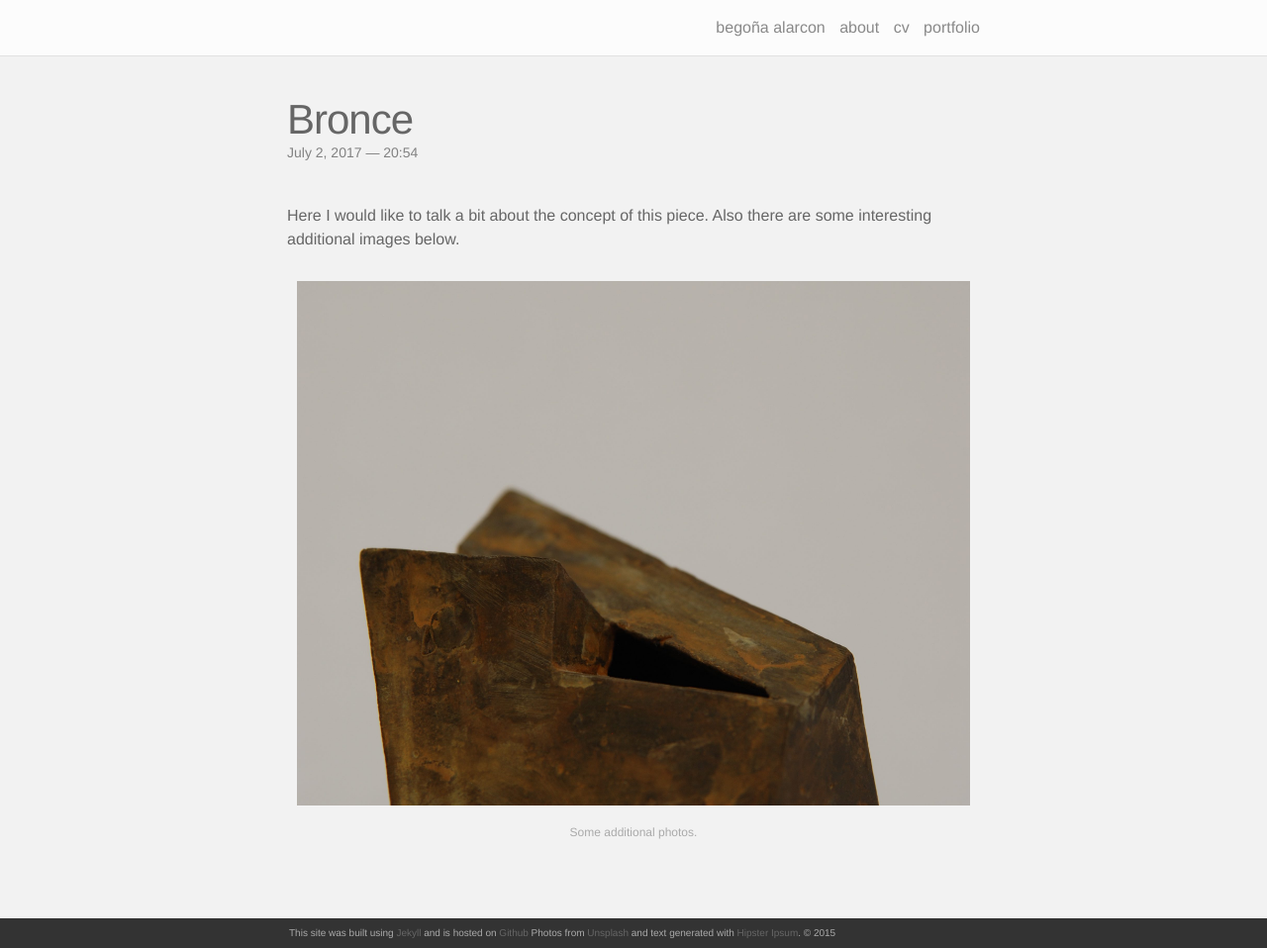
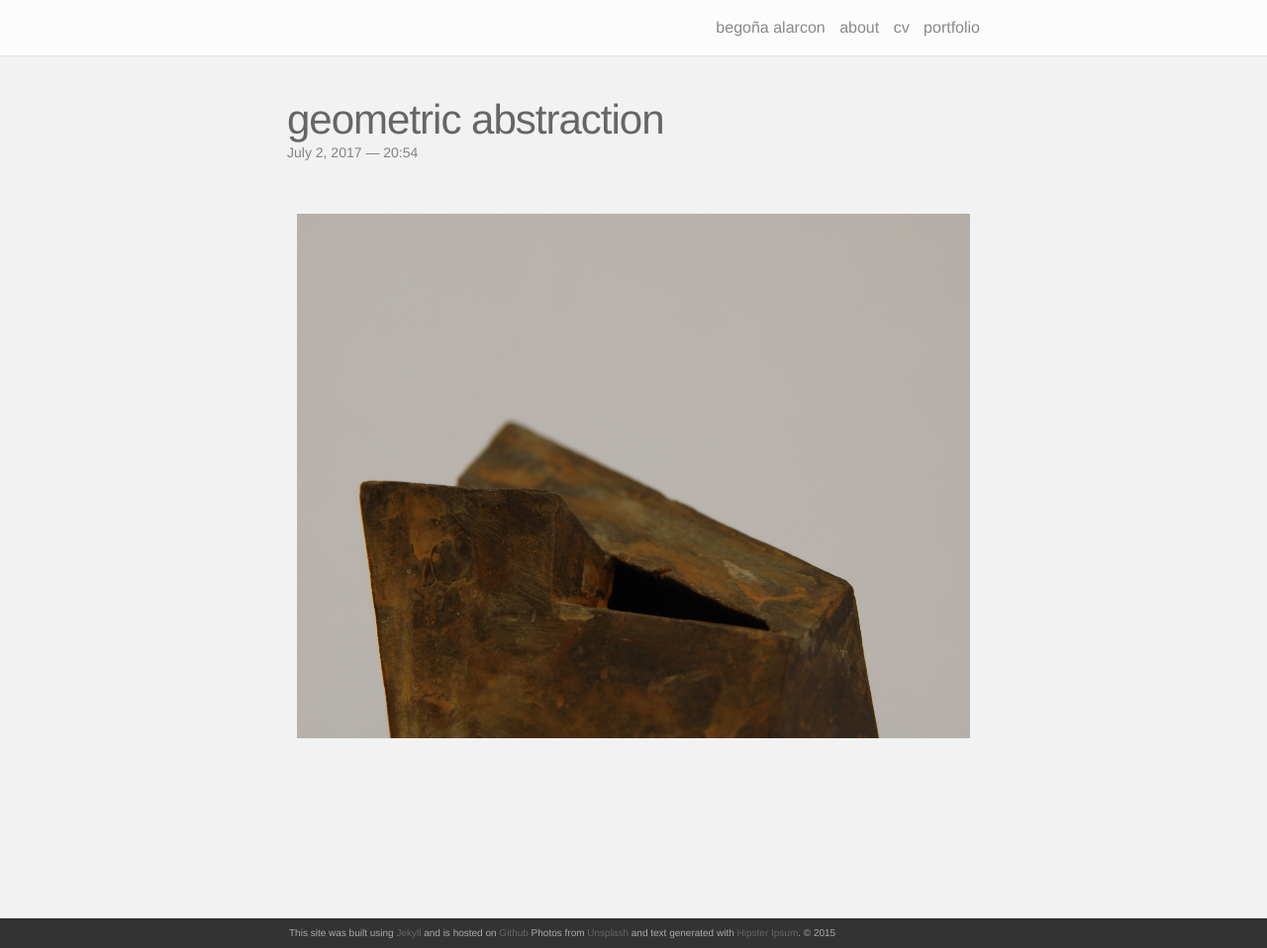
Before and after one commit to begoalarcon/begoalarcon.github.io, a Jekyll site: the page built from _portfolio/3_project.markdown, in a window 1280 px wide and 958 px high. Shown: the whole window at 99% size. Built offline with Jekyll 4.4.1, drawn with Linux system fonts in a browser that asks for light colours; nearby versions of some CDN libraries.

Commit message:
Update 3_project.markdown

```diff
--- a/_portfolio/3_project.markdown
+++ b/_portfolio/3_project.markdown
@@ -1,16 +1,15 @@
 ---
 layout: post
-title: Bronce
-description: Sculpture from iron, 2010
+title: geometric abstraction
+description: Bronce, 2011
 img: /img/bronce1.jpeg
 ---
 
-Here I would like to talk a bit about the concept of this piece. Also there are some interesting additional images below.
 
 
 <div class="img_row">
   <img class="col three" src="/img/bronce1.jpeg"/>
 </div>
 <div class="col three caption">
-	Some additional photos.
+
 </div>
```
